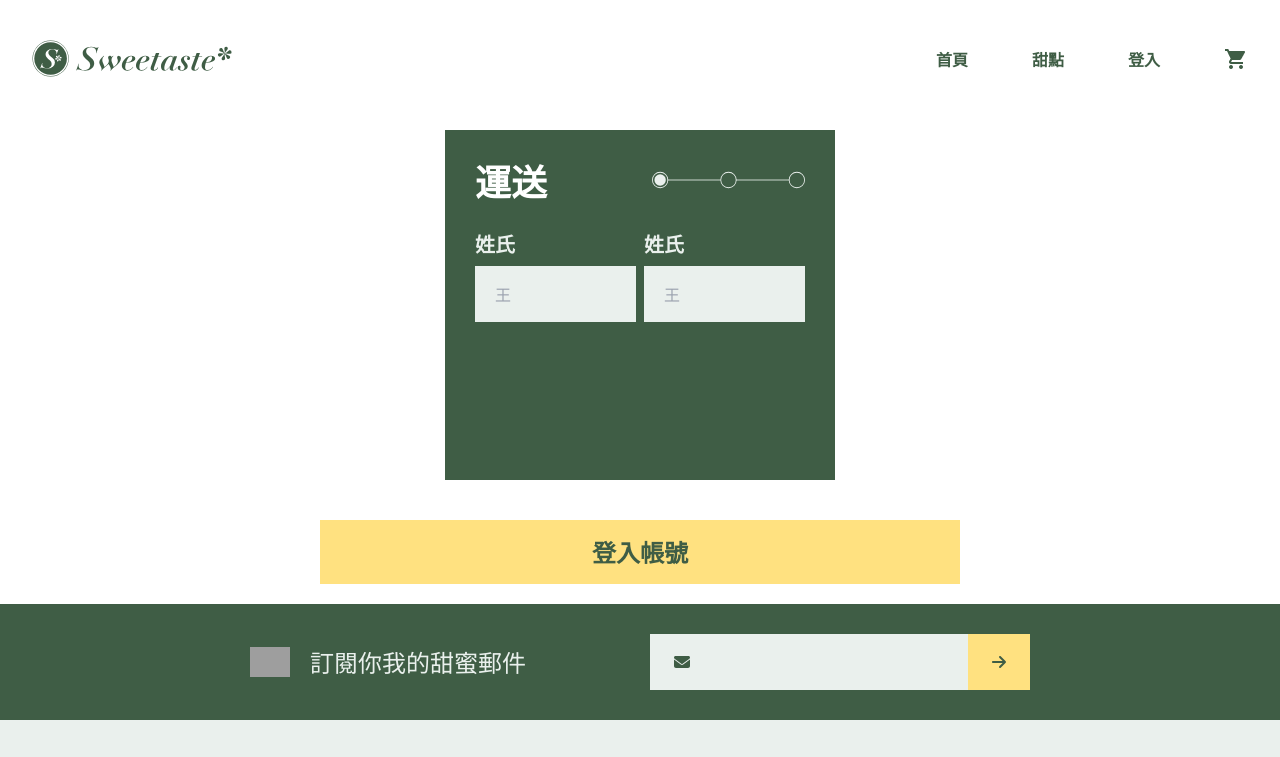
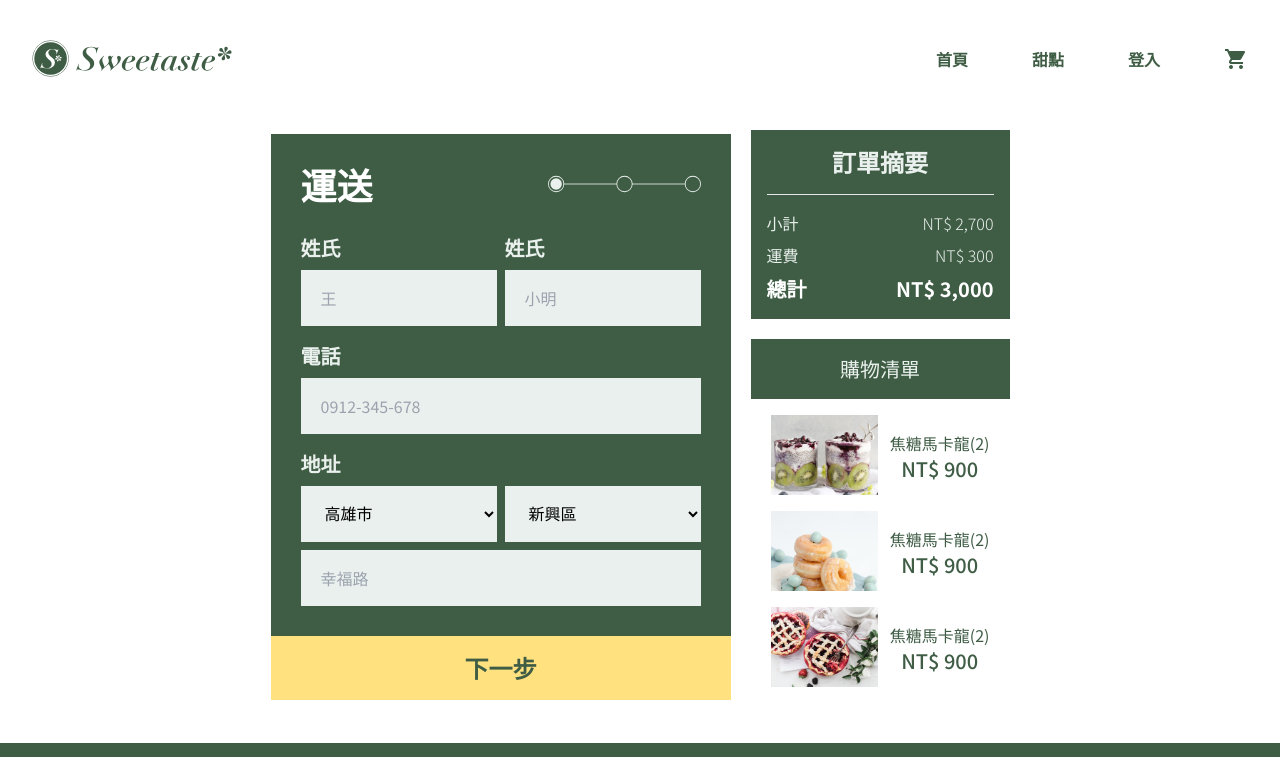
Before and after one commit to todelusion/RocketTeam-10th, a Vue app: page /checkout in a window 1280 px wide. Shown: the top 757 px of the page. Built offline with nearby package versions, Linux system fonts and the light colour scheme; grey boxes are pictures that could not be loaded; a web font is replaced by a local one.

Commit message:
sweetShop_finished

```diff
--- a/src/components/CartResult.vue
+++ b/src/components/CartResult.vue
@@ -1,28 +1,47 @@
 <template>
   <ul class="mx-auto lg:bg-primary lg:px-4 lg:pb-4">
     <li
-      class="mb-4 w-full bg-second py-4 text-center text-2xl font-semibold text-primary lg:text-[#EAF0ED] lg:bg-transparent lg:border-b-[1px]"
+      class="mb-4 w-full bg-second py-4 text-center text-2xl font-semibold text-primary lg:border-b-[1px] lg:bg-transparent lg:text-[#EAF0ED]"
     >
       訂單摘要
     </li>
-    <li class="mb-2 flex justify-between font-light text-primary lg:text-second">
+    <li
+      class="mb-2 flex justify-between font-light text-primary lg:text-second"
+    >
       <p>小計</p>
       <p>NT$ 2,700</p>
     </li>
-    <li class="mb-2 flex justify-between font-light text-primary lg:text-second">
+    <li
+      class="mb-2 flex justify-between font-light text-primary lg:text-second"
+    >
       <p>運費</p>
       <p>NT$ 300</p>
     </li>
-    <li class="flex justify-between text-xl font-semibold text-primary lg:text-white">
+    <li
+      class="flex justify-between text-xl font-semibold text-primary lg:text-white"
+    >
       <p>總計</p>
       <p>NT$ 3,000</p>
     </li>
   </ul>
   <router-link to="/checkout">
     <h2
-    class="w-full bg-third py-4 text-center text-2xl font-semibold text-primary hidden lg:block"
+      class="w-full bg-third py-4 text-center text-2xl font-semibold text-primary"
+      :class="[hide, block]"
     >
-    結帳
+      結帳
     </h2>
   </router-link>
 </template>
+
+<script>
+export default {
+  props: ["hide", "block"],
+};
+</script>
+
+<style>
+.hidden {
+  display: none;
+}
+</style>
--- a/src/components/CartToBuyDesk.vue
+++ b/src/components/CartToBuyDesk.vue
@@ -1,6 +1,6 @@
 <template>
-  <ul class="w-full hidden lg:block">
-    <li class="mb-2 flex justify-between items-center py-5 border-b-2">
+  <ul class="hidden w-full lg:block">
+    <li class="mb-2 flex items-center justify-between border-b-2 py-5">
       <img :src="url" class="h-[116px] w-[157px] object-cover object-center" />
 
       <p class="mb-2 text-xl font-light text-primary">
@@ -16,7 +16,10 @@
         <li class="flex h-12 w-12 items-center justify-center"><p>+</p></li>
       </ul>
       <p class="py-2 text-right text-xl font-semibold text-primary">NT$ 900</p>
-      <font-awesome-icon :icon="['far' ,'trash-can']" class="text-xl text-primary mr-4" />
+      <font-awesome-icon
+        :icon="['far', 'trash-can']"
+        class="mr-4 text-xl text-primary"
+      />
     </li>
   </ul>
 </template>
--- a/src/components/CheckoutCard.vue
+++ b/src/components/CheckoutCard.vue
@@ -1,27 +1,69 @@
 <template>
-  <div class="flex flex-col items-center w-full bg-primary md:h-[350px] md:w-[390px]">
+  <div class="flex w-full flex-col items-center bg-primary md:w-[460px]">
     <ul class="p-[30px]">
-      <li class="flex justify-between mb-[30px]">
+      <li class="mb-[30px] flex justify-between">
         <h2 class="text-4xl font-semibold text-white">運送</h2>
-        <img src="../assets/bar_delivery.svg" width="153">
+        <img src="../assets/bar_delivery.svg" width="153" />
       </li>
-      <li class="flex">
+      <li class="mb-4 flex">
         <form>
-          <p class="text-xl font-semibold mb-2 text-second">姓氏</p>
-          <input type="text" placeholder="王" class="w-full h-[56px] bg-second pl-5">
+          <p class="mb-2 text-xl font-semibold text-second">姓氏</p>
+          <input
+            type="text"
+            placeholder="王"
+            class="h-[56px] w-full bg-second pl-5"
+          />
         </form>
         <form class="ml-2">
-          <p class="text-xl font-semibold mb-2 text-second">姓氏</p>
-          <input type="text" placeholder="王" class="w-full h-[56px] bg-second pl-5">
+          <p class="mb-2 text-xl font-semibold text-second">姓氏</p>
+          <input
+            type="text"
+            placeholder="小明"
+            class="h-[56px] w-full bg-second pl-5"
+          />
         </form>
       </li>
-      <li></li>
-      <li></li>
+      <li class="mb-4">
+        <form>
+          <p class="mb-2 text-xl font-semibold text-second">電話</p>
+          <input
+            type="text"
+            placeholder="0912-345-678"
+            class="h-[56px] w-full bg-second pl-5"
+          />
+        </form>
+      </li>
+      <li>
+        <p class="mb-2 text-xl font-semibold text-second">地址</p>
+        <form class="mb-2 flex">
+          <select class="h-[56px] w-full bg-second px-5 py-4">
+            <option value="高雄市">高雄市</option>
+            <option value="台中市">台中市</option>
+            <option value="台北市">台北市</option>
+            <option value="台南市">台南市</option>
+          </select>
+          <select class="ml-2 h-[56px] w-full bg-second px-5 py-4">
+            <option value="新興區">新興區</option>
+            <option value="三民區">三民區</option>
+            <option value="左營區">左營區</option>
+            <option value="前鎮區">前鎮區</option>
+          </select>
+        </form>
+        <form class="flex">
+          <input
+            type="text"
+            placeholder="幸福路"
+            class="h-[56px] w-full bg-second px-5 py-4"
+          />
+        </form>
+      </li>
     </ul>
-  <button
-    class="w-full cursor-pointer bg-third py-4 text-2xl font-semibold text-primary md:hidden"
-  >
-    下一步
-  </button>
+    <router-link to="/PaymentSuccess" class="w-full">
+      <button
+        class="w-full cursor-pointer bg-third py-4 text-2xl font-semibold text-primary"
+      >
+        下一步
+      </button>
+    </router-link>
   </div>
 </template>
--- a/src/views/Cart.vue
+++ b/src/views/Cart.vue
@@ -1,5 +1,7 @@
 <template>
-  <div class="pt-[84px] md:px-[122px] md:pt-[130px] md:pb-[40px] flex flex-wrap justify-center">
+  <div
+    class="flex flex-wrap justify-center pt-[84px] md:px-[122px] md:pt-[130px] md:pb-[40px]"
+  >
     <div class="w-full lg:w-2/3">
       <h2
         class="mb-[30px] w-full bg-second py-4 text-center text-2xl font-semibold text-primary"
@@ -33,8 +35,8 @@
         />
       </div>
     </div>
-    <div class="w-full lg:w-1/4 lg:ml-5">
-      <CartResult/>
+    <div class="w-full lg:ml-5 lg:w-1/4">
+      <CartResult hide="hidden" block="lg:block" />
       <router-link to="/checkout">
         <h2
           class="w-full bg-third py-4 text-center text-2xl font-semibold text-primary lg:hidden"
@@ -42,7 +44,6 @@
           結帳
         </h2>
       </router-link>
-
     </div>
   </div>
   <Footer />
@@ -50,7 +51,7 @@
 
 <script>
 import CartToBuy from "../components/CartToBuy.vue";
-import CartToBuyDesk from "../components/CartToBuyDesk.vue"
+import CartToBuyDesk from "../components/CartToBuyDesk.vue";
 import CartResult from "../components/CartResult.vue";
 export default {
   components: {
--- a/src/views/Checkout.vue
+++ b/src/views/Checkout.vue
@@ -2,22 +2,76 @@
   <div
     class="flex items-center justify-center pt-[84px] md:px-[122px] md:pt-[130px] md:pb-[40px]"
   >
-    <CheckoutCard
-    />
+    <CheckoutCard />
+    <div class="ml-5 hidden w-1/4 lg:block">
+      <CartResult hide="hidden" />
+      <div class="mt-5">
+        <h2 class="w-full bg-primary py-4 text-center text-xl text-second">
+          購物清單
+        </h2>
+        <div class="px-5 py-4">
+          <ul
+            class="mb-4 grid grid-flow-col grid-rows-2 content-center gap-x-3 text-center"
+          >
+            <li class="row-span-2">
+              <img
+                src="../assets/p-1.png"
+                class="h-[80px] w-[120px] object-cover object-center"
+              />
+            </li>
+            <li class="row-span-1 self-end truncate text-primary">
+              焦糖馬卡龍(2)
+            </li>
+            <li class="row-span-1 self-start text-xl font-medium text-primary">
+              NT$ 900
+            </li>
+          </ul>
+          <ul
+            class="mb-4 grid grid-flow-col grid-rows-2 content-center gap-x-3 text-center"
+          >
+            <li class="row-span-2">
+              <img
+                src="../assets/p-2.png"
+                class="h-[80px] w-[120px] object-cover object-center"
+              />
+            </li>
+            <li class="row-span-1 self-end truncate text-primary">
+              焦糖馬卡龍(2)
+            </li>
+            <li class="row-span-1 self-start text-xl font-medium text-primary">
+              NT$ 900
+            </li>
+          </ul>
+          <ul
+            class="grid grid-flow-col grid-rows-2 content-center gap-x-3 text-center"
+          >
+            <li class="row-span-2">
+              <img
+                src="../assets/p-3.png"
+                class="h-[80px] w-[120px] object-cover object-center"
+              />
+            </li>
+            <li class="row-span-1 self-end truncate text-primary">
+              焦糖馬卡龍(2)
+            </li>
+            <li class="row-span-1 self-start text-xl font-medium text-primary">
+              NT$ 900
+            </li>
+          </ul>
+        </div>
+      </div>
+    </div>
   </div>
-  <button
-    class="mx-auto mb-5 hidden w-1/2 cursor-pointer bg-third py-4 text-2xl font-semibold text-primary md:block"
-  >
-    登入帳號
-  </button>
   <Footer />
 </template>
 
 <script>
 import CheckoutCard from "../components/CheckoutCard.vue";
+import CartResult from "../components/CartResult.vue";
 export default {
   components: {
     CheckoutCard,
+    CartResult,
   },
 };
 </script>
--- /dev/null
+++ b/src/views/PaymentSuccess.vue
@@ -0,0 +1,35 @@
+<template>
+  <div class="pt-[90px] md:px-[42px] md:pt-[130px] md:pb-[60px]">
+    <div
+      class="flex h-screen items-center justify-center bg-payment-success bg-cover bg-center md:h-[460px]"
+    >
+      <div class="flex w-1/2 flex-col items-center md:w-1/5">
+        <img
+          src="../assets/bar_payment_success.svg"
+          alt="payment_success"
+          class="mb-5"
+        />
+        <h2
+          class="font-serif text-[10vw] font-black text-primary md:mb-14 md:text-[3vw]"
+        >
+          付款成功
+        </h2>
+        <router-link to="/product" class="hidden w-full md:block">
+          <button
+            class="w-full cursor-pointer bg-third py-4 text-2xl font-semibold text-primary"
+          >
+            繼續逛逛
+          </button>
+        </router-link>
+      </div>
+    </div>
+    <router-link to="/product" class="w-full md:hidden">
+      <button
+        class="w-full cursor-pointer bg-third py-4 text-2xl font-semibold text-primary"
+      >
+        繼續逛逛
+      </button>
+    </router-link>
+  </div>
+  <Footer />
+</template>
--- a/tailwind.config.js
+++ b/tailwind.config.js
@@ -14,7 +14,8 @@ module.exports = {
         'lightGreen': '#8DA291'
       },
       backgroundImage: {
-        'banner-home':"url(./src/assets/home_banner.jpg)"
+        'banner-home':"url(./src/assets/home_banner.jpg)",
+        'payment-success': "url(./src/assets/payment_success.jpg)"
       }
     },
     fontFamily: {
```
Also changed, not shown: src/router/index.js (+8 -4 lines), src/assets/payment_success.jpg (added).
